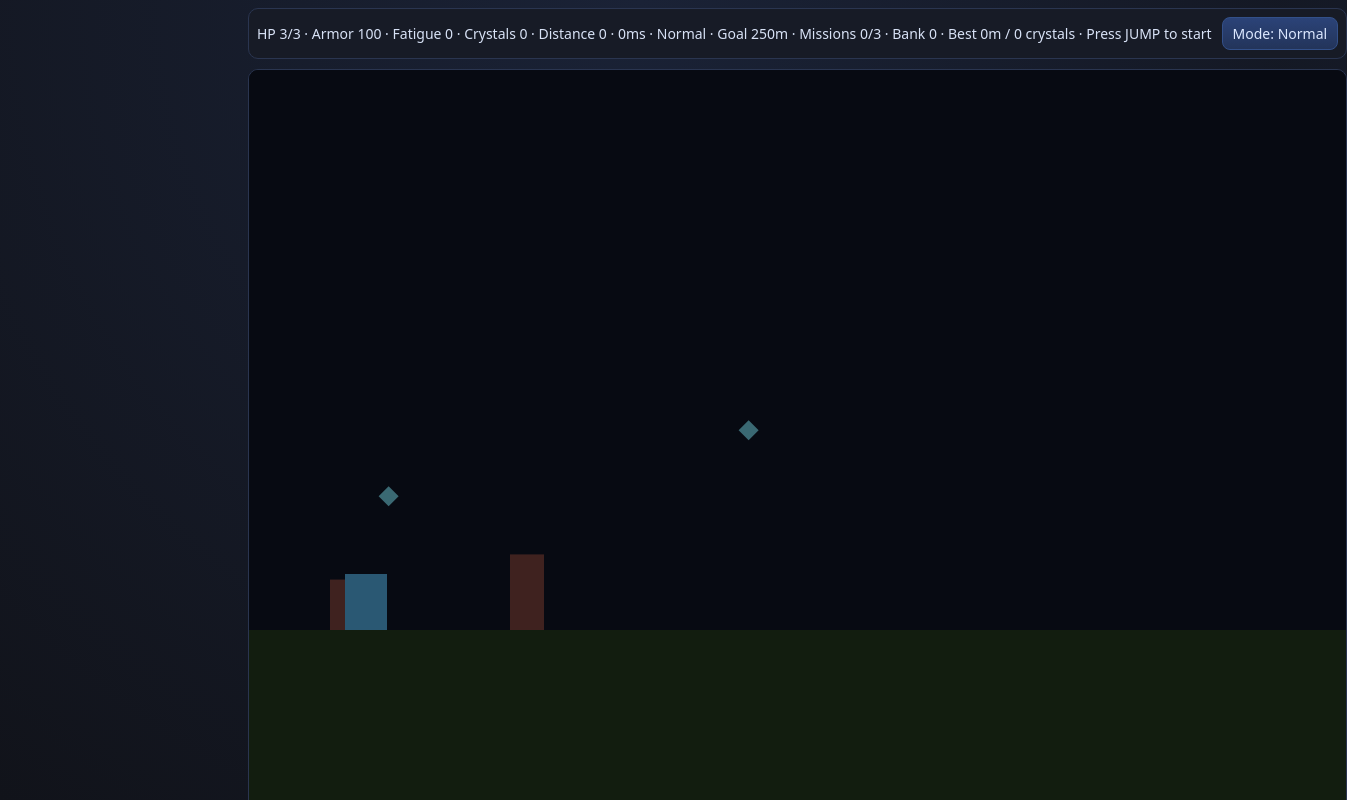
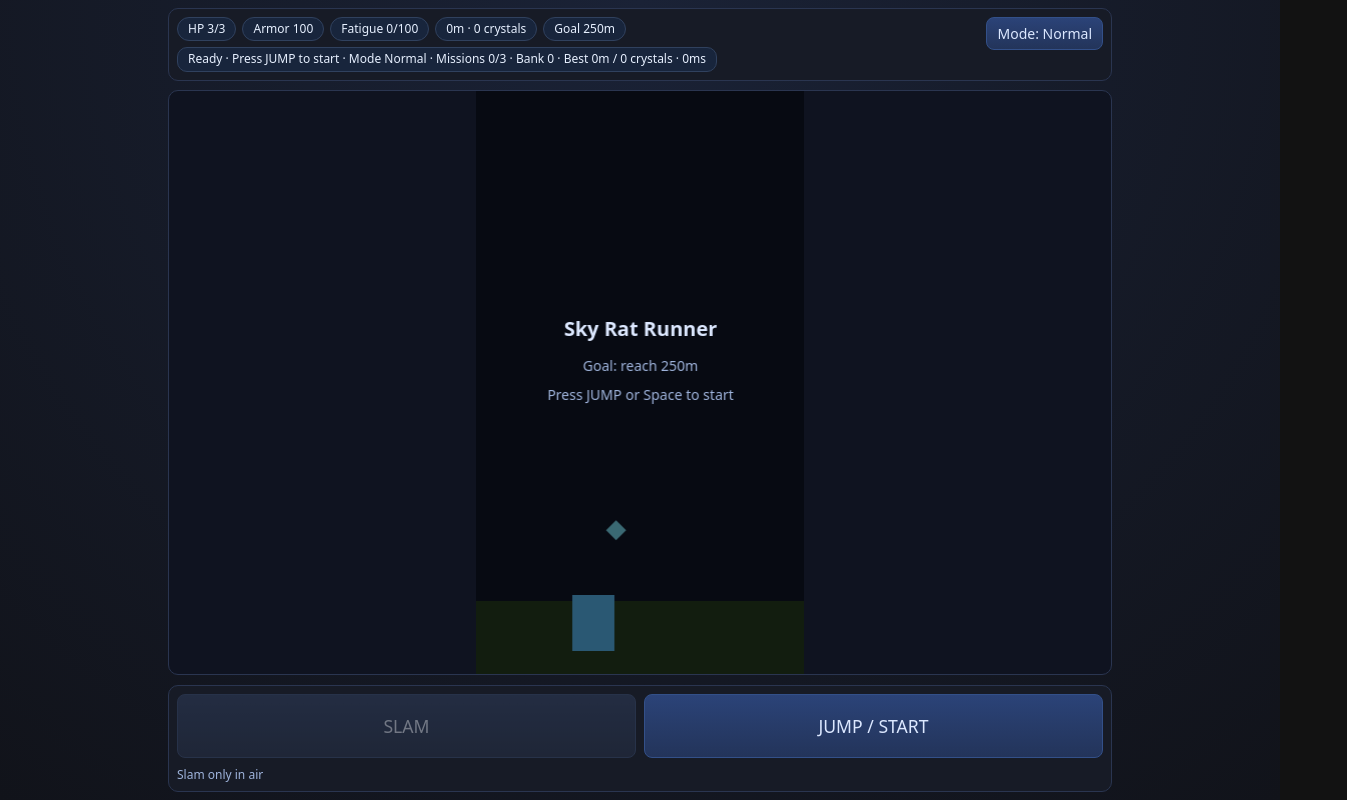
Before and after one commit to SDV-G-Deploy/Ind-Test-Ind-Game, a plain HTML site: page index.html in a window 1280 px wide. Shown: the top 800 px of the page, 1347 px wide, since content can reach past the window. Drawn offline with Linux system fonts and the light colour scheme.

Commit message:
Make runner playable: viewport fixes, HUD cards, and rebalance

```diff
--- a/config/balance.json
+++ b/config/balance.json
@@ -1,13 +1,15 @@
 {
   "world": {
-    "gravity": 2500,
-    "baseSpeed": 220,
-    "speedRampPerSecond": 2.5,
-    "maxSpeed": 360,
+    "gravity": 2400,
+    "baseSpeed": 185,
+    "speedRampPerSecond": 1.6,
+    "maxSpeed": 320,
     "groundY": 560,
+    "groundRatio": 0.875,
     "distanceScale": 0.01,
     "segmentLength": 180,
-    "tileWidth": 36
+    "tileWidth": 36,
+    "winDistance": 250
   },
   "player": {
     "x": 96,
@@ -21,19 +23,22 @@
     "armorRegenPerSecond": 18,
     "armorHitCost": 35,
     "fatigueMax": 100,
-    "fatigueJumpCost": 28,
-    "fatigueRecoverPerSecond": 16,
+    "fatigueJumpCost": 16,
+    "fatigueRecoverPerSecond": 24,
     "maxHP": 3,
     "invulnSeconds": 0.8
   },
   "spawner": {
     "segmentLead": 14,
-    "gapChance": 0.2,
-    "obstacleChance": 0.35,
-    "crystalChance": 0.55,
+    "gapChance": 0.16,
+    "obstacleChance": 0.2,
+    "crystalChance": 0.5,
     "heartChance": 0.08,
     "obstacleMinHeight": 45,
-    "obstacleMaxHeight": 90
+    "obstacleMaxHeight": 84,
+    "graceDistance": 28,
+    "rampDistance": 130,
+    "graceObstacleMultiplier": 0.15
   },
   "render": {
     "bgColor": "#101629",
--- a/index.html
+++ b/index.html
@@ -17,19 +17,23 @@
       html,
       body {
         margin: 0;
+        width: 100%;
         height: 100%;
+        overflow: hidden;
+        overscroll-behavior: none;
         background: radial-gradient(circle at top, #1a2236, var(--bg));
         font-family: system-ui, -apple-system, Segoe UI, Roboto, sans-serif;
       }
 
       .app {
-        min-height: 100%;
+        height: 100dvh;
         display: grid;
-        grid-template-rows: auto 1fr auto;
+        grid-template-rows: auto minmax(0, 1fr) auto;
         gap: clamp(6px, 1.2vh, 10px);
-        padding: 8px 8px calc(8px + env(safe-area-inset-bottom, 0px));
-        max-width: 800px;
+        padding: calc(8px + env(safe-area-inset-top, 0px)) 8px calc(8px + env(safe-area-inset-bottom, 0px));
+        width: min(100vw, 960px);
         margin: 0 auto;
+        overflow: hidden;
       }
 
       .topbar,
@@ -43,17 +47,34 @@
       }
 
       .topbar {
-        display: flex;
-        align-items: center;
-        justify-content: space-between;
-        gap: 10px;
+        display: grid;
+        grid-template-columns: minmax(0, 1fr) auto;
+        gap: 8px;
+        align-items: start;
       }
 
-      #hudText {
+      .hud-pills {
+        display: flex;
+        flex-wrap: wrap;
+        gap: 6px;
         min-width: 0;
-        overflow: hidden;
-        text-overflow: ellipsis;
+      }
+
+      .hud-pill {
+        border: 1px solid #30415e;
+        border-radius: 999px;
+        padding: 4px 10px;
+        background: rgba(25, 38, 63, 0.9);
+        color: #e7f0ff;
+        font-size: 12px;
+        line-height: 1.2;
         white-space: nowrap;
+      }
+
+      .hud-pill.status {
+        max-width: 100%;
+        white-space: normal;
+        border-radius: 10px;
       }
 
       .mode-toggle {
@@ -71,11 +92,17 @@
         border: 1px solid #2a3550;
         border-radius: 10px;
         overflow: hidden;
+        min-height: 0;
+        display: flex;
+        align-items: center;
+        justify-content: center;
       }
 
       canvas {
-        width: 100%;
-        height: auto;
+        width: auto;
+        height: 100%;
+        max-width: 100%;
+        max-height: 100%;
         aspect-ratio: 9 / 16;
         display: block;
         touch-action: none;
@@ -86,6 +113,7 @@
         grid-template-columns: 1fr 1fr;
         gap: 8px;
         align-items: stretch;
+        padding-bottom: max(8px, env(safe-area-inset-bottom, 0px));
       }
 
       .touch-btn {
@@ -128,17 +156,37 @@
         pointer-events: none;
         white-space: pre-wrap;
       }
+
+      @media (max-width: 480px) {
+        .topbar {
+          grid-template-columns: 1fr;
+        }
+
+        .mode-toggle {
+          width: 100%;
+        }
+      }
     </style>
   </head>
   <body>
     <div class="app">
-      <div class="topbar"><span id="hudText">Runner MVP · Tap right half to jump / left half to slam</span><button id="modeToggle" class="mode-toggle" type="button">Mode: Normal</button></div>
+      <div class="topbar">
+        <div class="hud-pills" aria-live="polite">
+          <span id="hudHealth" class="hud-pill">HP 3/3</span>
+          <span id="hudArmor" class="hud-pill">Armor 100</span>
+          <span id="hudFatigue" class="hud-pill">Fatigue 0</span>
+          <span id="hudRun" class="hud-pill">0m · 0 crystals</span>
+          <span id="hudGoal" class="hud-pill">Goal 250m</span>
+          <span id="hudStatus" class="hud-pill status">Tap JUMP to start</span>
+        </div>
+        <button id="modeToggle" class="mode-toggle" type="button">Mode: Normal</button>
+      </div>
       <div class="canvas-wrap">
         <canvas id="gameCanvas" width="360" height="640" aria-label="runner game canvas"></canvas>
       </div>
       <div class="controls">
         <button id="slamButton" class="touch-btn" data-action="slam">SLAM</button>
-        <button class="touch-btn" data-action="jump">JUMP</button>
+        <button class="touch-btn" data-action="jump">JUMP / START</button>
         <div id="slamHint" class="slam-hint">Slam only in air</div>
       </div>
     </div>
--- a/src/engine/renderer.js
+++ b/src/engine/renderer.js
@@ -34,6 +34,7 @@ export function createRenderer({ canvas, config, assets = null }) {
       const world = state.world;
       const player = state.player;
       world.canvasHeight = metrics.cssHeight;
+      world.groundY = Math.round(metrics.cssHeight * world.groundRatio);
 
       ctx.fillStyle = config.render.bgColor;
       ctx.fillRect(0, 0, metrics.cssWidth, metrics.cssHeight);
--- a/src/game/spawner.js
+++ b/src/game/spawner.js
@@ -29,6 +29,12 @@ export function createSpawner(config) {
     spawnNextSegment(world, cfg) {
       const length = cfg.world.segmentLength;
       const segX = world.nextSegmentX;
+      const runDistance = world.distance || 0;
+      const graceDistance = Number(s.graceDistance || 0);
+      const rampDistance = Math.max(1, Number(s.rampDistance || 1));
+      const graceMul = Number(s.graceObstacleMultiplier || 0.2);
+      const pressure = runDistance <= graceDistance ? 0 : Math.min(1, (runDistance - graceDistance) / rampDistance);
+      const obstacleChance = s.obstacleChance * (graceMul + (1 - graceMul) * pressure);
       const roll = randomFn();
 
       if (roll < s.gapChance) {
@@ -42,7 +48,7 @@ export function createSpawner(config) {
             height: 22
           });
         }
-      } else if (roll < s.gapChance + s.obstacleChance) {
+      } else if (roll < s.gapChance + obstacleChance) {
         makeGround(world, segX, length);
         const obstacleH = randomBetween(randomFn, s.obstacleMinHeight, s.obstacleMaxHeight);
         world.entities.push({
--- a/src/game/world.js
+++ b/src/game/world.js
@@ -20,17 +20,21 @@ function commitRecords(world, player) {
 }
 
 export function createWorld(config, canvas) {
+  const initialCanvasHeight = canvas.height;
+  const groundRatio = Number(config.world.groundRatio || config.world.groundY / initialCanvasHeight || 0.875);
+
   return {
     gravity: config.world.gravity,
     speed: config.world.baseSpeed,
     speedRamp: config.world.speedRampPerSecond,
     maxSpeed: config.world.maxSpeed,
-    groundY: config.world.groundY,
+    groundRatio,
+    groundY: Math.round(initialCanvasHeight * groundRatio),
     entities: [],
     nextSegmentX: 0,
     cameraX: 0,
     distance: 0,
-    canvasHeight: canvas.height,
+    canvasHeight: initialCanvasHeight,
     gameOver: false,
     gameWon: false,
     started: false,
--- a/src/main.js
+++ b/src/main.js
@@ -14,10 +14,11 @@ import { createDailyMissions } from './retention/dailyMissions.js';
 const DEFAULTS = {
   world: {
     gravity: 2400,
-    baseSpeed: 200,
-    speedRampPerSecond: 2,
-    maxSpeed: 350,
+    baseSpeed: 185,
+    speedRampPerSecond: 1.6,
+    maxSpeed: 320,
     groundY: 560,
+    groundRatio: 0.875,
     distanceScale: 0.01,
     segmentLength: 180,
     tileWidth: 36,
@@ -35,19 +36,22 @@ const DEFAULTS = {
     armorRegenPerSecond: 18,
     armorHitCost: 35,
     fatigueMax: 100,
-    fatigueJumpCost: 28,
-    fatigueRecoverPerSecond: 16,
+    fatigueJumpCost: 16,
+    fatigueRecoverPerSecond: 24,
     maxHP: 3,
     invulnSeconds: 0.8
   },
   spawner: {
     segmentLead: 14,
-    gapChance: 0.2,
-    obstacleChance: 0.35,
-    crystalChance: 0.55,
+    gapChance: 0.16,
+    obstacleChance: 0.2,
+    crystalChance: 0.5,
     heartChance: 0.08,
     obstacleMinHeight: 45,
-    obstacleMaxHeight: 90
+    obstacleMaxHeight: 84,
+    graceDistance: 28,
+    rampDistance: 130,
+    graceObstacleMultiplier: 0.15
   },
   render: {
     bgColor: '#101629',
--- a/src/ui/hud.js
+++ b/src/ui/hud.js
@@ -1,39 +1,42 @@
 export function createHud() {
-  const panel = document.querySelector('#hudText');
+  const health = document.querySelector('#hudHealth');
+  const armor = document.querySelector('#hudArmor');
+  const fatigue = document.querySelector('#hudFatigue');
+  const run = document.querySelector('#hudRun');
+  const goal = document.querySelector('#hudGoal');
+  const status = document.querySelector('#hudStatus');
 
   return {
     render({ player, world, loopMs, promptText = '', mode = 'normal', dailyDate = '', dailyMissions }) {
-      const modeText = mode === 'daily' ? ` · Daily ${dailyDate}` : ' · Normal';
-      const objectiveText = ` · Goal ${Math.floor(world.targetDistance)}m`;
+      health.textContent = `HP ${player.hp}/${player.maxHP}`;
+      armor.textContent = `Armor ${Math.floor(player.armor)}`;
+      fatigue.textContent = `Fatigue ${Math.floor(player.fatigue)}/${player.fatigueMax}`;
+      run.textContent = `${Math.floor(world.distance)}m · ${player.crystals} crystals`;
+      goal.textContent = `Goal ${Math.floor(world.targetDistance)}m`;
 
+      const modeText = mode === 'daily' ? `Daily ${dailyDate}` : 'Normal';
       const missionText = dailyMissions
         ? (() => {
             const completed = dailyMissions.missions.filter((mission) => mission.complete).length;
             return ` · Missions ${completed}/${dailyMissions.missions.length} · Bank ${dailyMissions.bankedCrystals}`;
           })()
         : '';
-
       const recordsText = ` · Best ${world.bestDistance}m / ${world.bestCrystals} crystals`;
-
+      const perfText = ` · ${Math.round(loopMs)}ms`;
       const newRecordText = world.gameOver && (world.newBestDistance || world.newBestCrystals)
         ? ` · NEW RECORD${world.newBestDistance && world.newBestCrystals ? ' (distance + crystals)' : world.newBestDistance ? ' (distance)' : ' (crystals)'}`
         : '';
 
       const stateText = world.gameOver
         ? world.gameWon
-          ? ` · VICTORY! Press JUMP to play again`
-          : ` · GAME OVER! Press JUMP to retry`
+          ? 'VICTORY · Press JUMP to restart'
+          : 'GAME OVER · Press JUMP to retry'
         : world.started
-          ? ' · Running'
-          : ' · Press JUMP to start';
+          ? 'Running'
+          : 'Ready · Press JUMP to start';
 
       const tutorialText = promptText && world.started && !world.gameOver ? ` · ${promptText}` : '';
-
-      panel.textContent = `HP ${player.hp}/${player.maxHP} · Armor ${Math.floor(player.armor)} · Fatigue ${Math.floor(
-        player.fatigue
-      )} · Crystals ${player.crystals} · Distance ${Math.floor(world.distance)} · ${Math.round(
-        loopMs
-      )}ms${modeText}${objectiveText}${missionText}${recordsText}${stateText}${newRecordText}${tutorialText}`;
+      status.textContent = `${stateText} · Mode ${modeText}${missionText}${recordsText}${perfText}${newRecordText}${tutorialText}`;
     }
   };
 }
```
